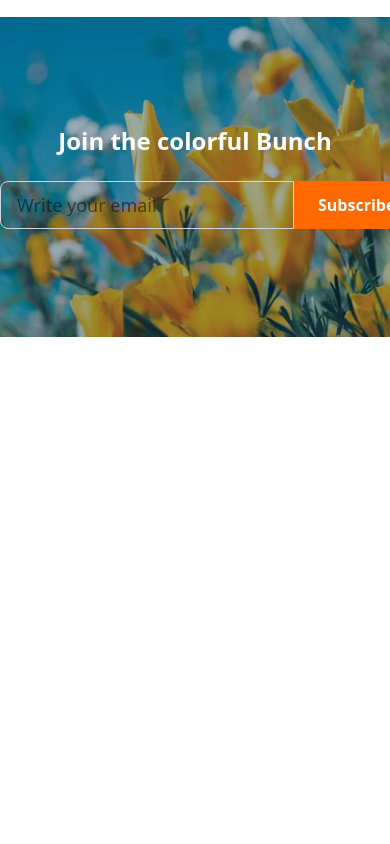
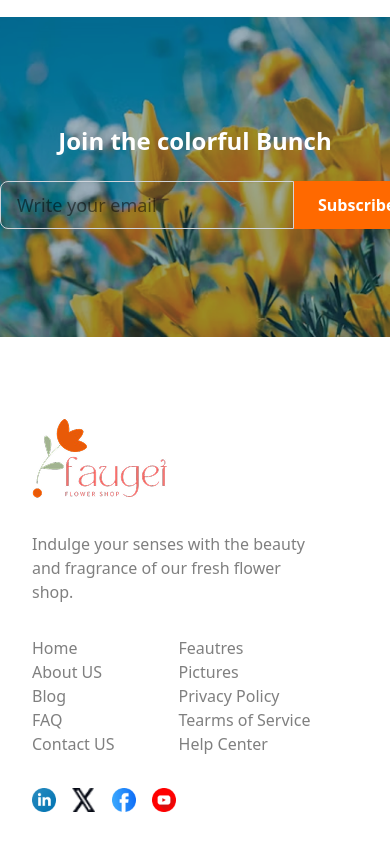
Before and after one commit to AlaminRifat123/my-second-assignment, a plain HTML site: page index.html in a window 390 px wide. Shown: the part 3536-4380 px from the top of the page. Before the commit the page ends 3969 px from the top, so only its background shows below. Drawn offline with nearby package versions, Linux system fonts and the light colour scheme.

Commit message:
added footer section and responsive design

```diff
--- a/index.html
+++ b/index.html
@@ -219,7 +219,7 @@
 
                     <section>
 
-                    <div class="mb-24 w-full h-80 bg-[url('/assets/news-letter-bg.png')] bg-cover bg-center flex flex-col items-center justify-center relative">
+                    <div class="mb-12 w-full h-80 bg-[url('/assets/news-letter-bg.png')] bg-cover bg-center flex flex-col items-center justify-center relative">
 
 
                         <h1 class="font-bold text-white text-center text-2xl mb-6">
@@ -240,7 +240,79 @@
 
                     </div>
                     </section>
+                     <footer class="flex flex-col md:flex-row justify-around items-start lg:items-center p-8 gap-8">
 
+                        <div class="grid grid-cols gap-8">
+                        <div class="left side">
+                            <img src="assets/logo.png" alt="" srcset="" >
+                        </div>
+                        <div>
+                            <p class="description text-[#000000]/50  max-w-72">Indulge your senses with the beauty and fragrance of our fresh flower shop. </p>
+                        </div>
+                        </div>
+
+                        <div class="list flex flex-2 gap-8 max-w-[400px]">
+
+                               <ul class="text-[#000000]/50">
+
+                                <li>
+                                    <a href="">Home
+                                        </a>
+                                    </li>
+                                <li>
+                                    <a href="">About US
+                                        </a>
+                                    </li>
+                                <li>
+                                    <a href="">Blog</a>
+                                </li>
+                                <li> <a href=""> FAQ
+
+                                </li>
+                                <li> <a href="">Contact US
+
+                                </li>
+                               </ul>
+                                <ul class=" text-[#000000]/50">
+
+                                <li><a href="">Feautres</li>
+
+                                <li>
+                                    <a href="">Pictures</a>
+                                </li>
+
+                                <li>
+                                   <a href="">Privacy Policy </a>
+                                </li>
+
+                                <li> <a href="">Tearms of Service
+                                </li>
+
+                                <li> <a href=""> Help Center</a>
+                                </li>
+                                </ul>
+                             </div>
+
+                             <div class="flex gap-4">
+                                <a href="">
+                                <img src="assets/icon-linkedin.png" alt="" class="w-6 h-6">
+                                </a>
+                                <a href="">
+                                <img src="assets/icon-twitter.png" alt="" class="w-6 h-6">
+                                  </a>
+                                <a href="">
+
+
+                                <img src="assets/icon-facebook.png"     alt="" class="w-6 h-6">
+                                 </a>
+                                <a href="">
+                                <img src="assets/icon-youtube.png" alt=""class="w-6 h-6">
+                                </a>
+                             </div>
+
+
+
+                    </footer>
 
 
 </main>
```
